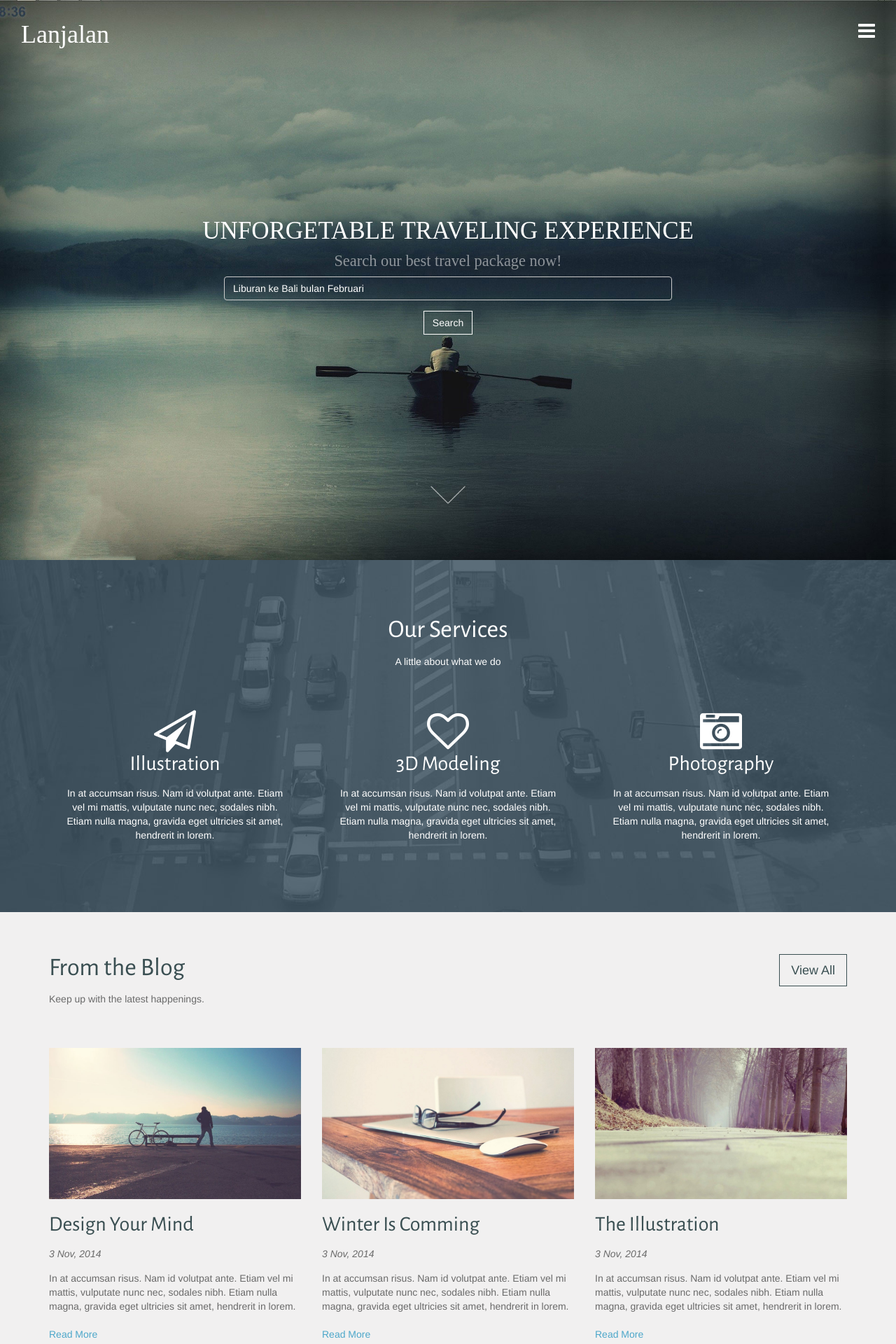
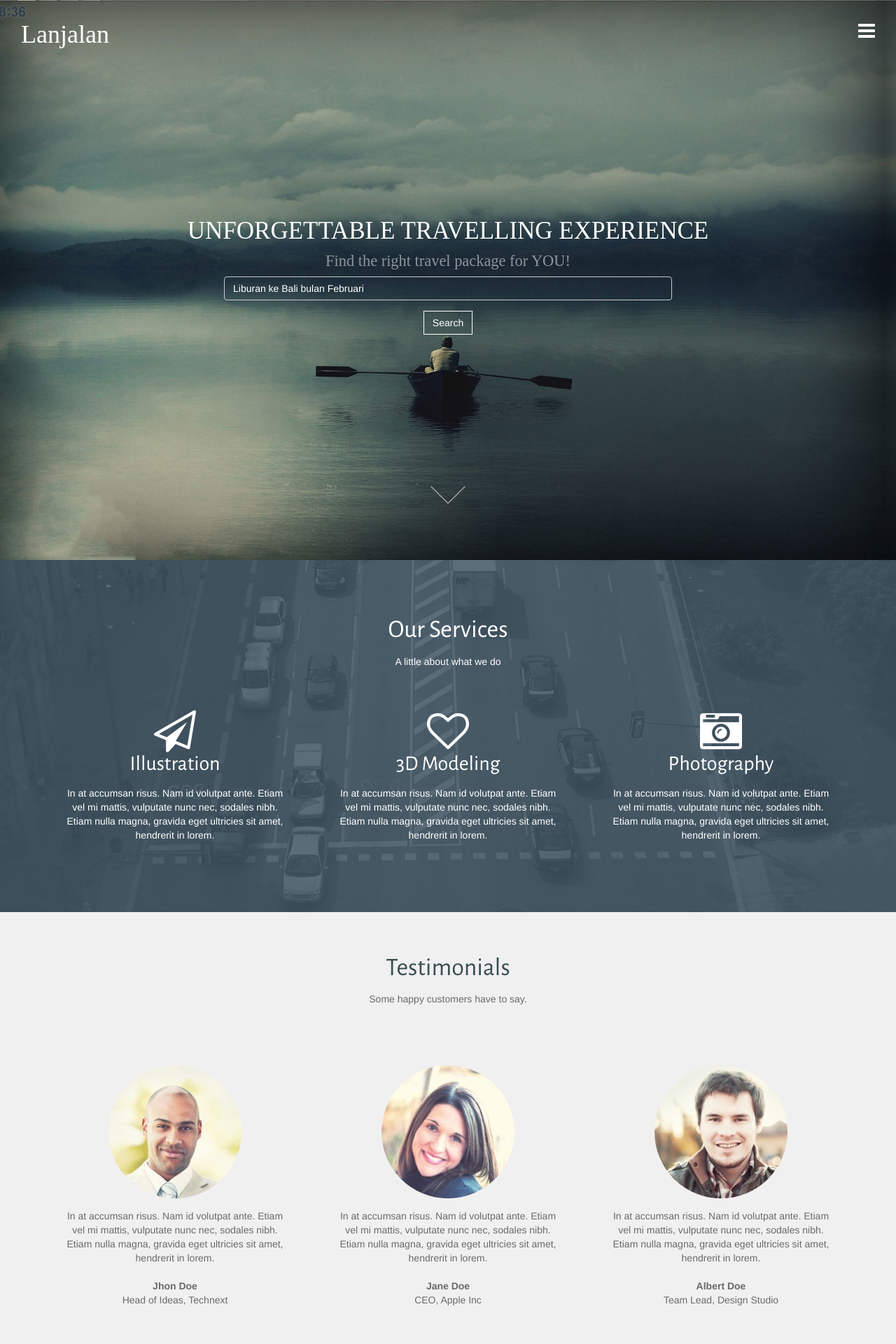
Before and after one commit to adityarama1210/lanjalan, a Laravel app: page / in a window 1280 px wide. Shown: the top 1920 px of the page at 70% size. Run offline with Laravel 8, Linux system fonts and the light colour scheme; settings files or empty folders that the repository lacks are supplied; some web fonts are replaced.

Commit message:
Fixed front page flavortext, minor

```diff
--- a/resources/views/index.blade.php
+++ b/resources/views/index.blade.php
@@ -14,10 +14,10 @@
 			</section>
 			<section class="center">
 				<div class="slogan">
-					UNFORGETABLE TRAVELING EXPERIENCE
+					UNFORGETTABLE TRAVELLING EXPERIENCE
 				</div>
 				<div class="secondary-slogan">
-					Search our best travel package now!
+					Find the right travel package for YOU!
 				</div>
 				<div class="searchbar">
 					<form action="{{ route('search') }}" method="GET">
@@ -102,50 +102,6 @@
 	</div>
 </div>
 
-
-<div class="content-block" id="blog">
-	<div class="container">
-		<header class="block-heading cleafix">
-			<a href="#" class="btn btn-o btn-lg pull-right">View All</a>
-			<h1>From the Blog</h1>
-			<p>Keep up with the latest happenings.</p>
-		</header>
-		<section class="block-body">
-			<div class="row">
-				<div class="col-sm-4 blog-post">
-					<img src="{{ asset('images/bike_water1-1000x600.jpg') }}">
-					<a href="#"><h2>Design Your Mind</h2></a>
-					<div class="date">3 Nov, 2014</div>
-					<p>In at accumsan risus. Nam id volutpat ante. Etiam vel mi mattis, vulputate nunc nec, sodales nibh. Etiam nulla magna, gravida eget ultricies sit amet, hendrerit in lorem.</p>
-					<a href="">Read More</a>
-				</div>
-				<div class="col-sm-4 blog-post">
-					<img src="{{ asset('images/mac_glasses1-1000x600.jpg') }}">
-					<a href="#"><h2>Winter Is Comming</h2></a>
-					<div class="date">3 Nov, 2014</div>
-					<p>In at accumsan risus. Nam id volutpat ante. Etiam vel mi mattis, vulputate nunc nec, sodales nibh. Etiam nulla magna, gravida eget ultricies sit amet, hendrerit in lorem.</p>
-					<a href="">Read More</a>
-				</div>
-				<div class="col-sm-4 blog-post">
-					<img src="{{ asset('images/road-1000x600.jpg') }}">
-					<a href="#"><h2>The Illustration</h2></a>
-					<div class="date">3 Nov, 2014</div>
-					<p>In at accumsan risus. Nam id volutpat ante. Etiam vel mi mattis, vulputate nunc nec, sodales nibh. Etiam nulla magna, gravida eget ultricies sit amet, hendrerit in lorem.</p>
-					<a href="">Read More</a>
-				</div>
-			</div>
-		</section>
-	</div>
-</div>
-
-
-<div class="content-block parallax" id="parallax">
-	<div class="container text-center">
-		<h1>In at accumsan risus. Nam id volutpat ante. Etiam vel mi mattis, vulputate nunc nec, sodales nibh. Etiam nulla magna, gravida eget ultricies sit amet, hendrerit.</h1>
-		<a href="" class="btn btn-o-white btn-lg">Get a free quote</a>
-	</div>
-</div>
-
 <div class="content-block" id="testimonials">
 	<div class="container">
 		<header class="block-heading cleafix">
```
